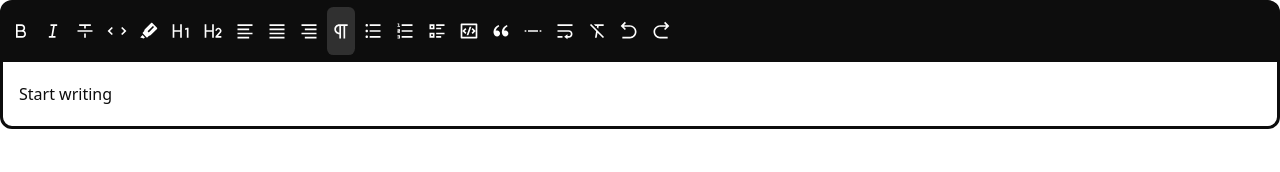
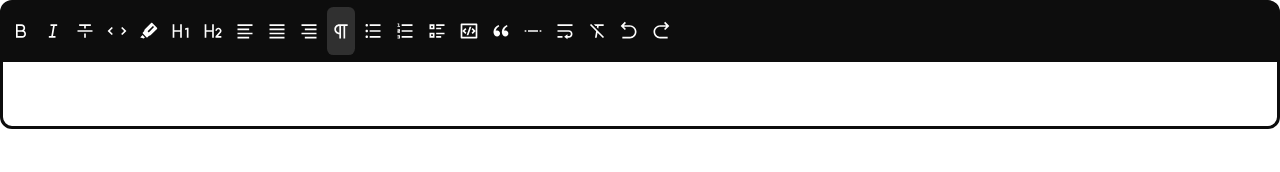
Before and after one commit to MohammedAlabd/social-network-nextjs, a Next.js app: page / in a window 1280 px wide. Shown: the top 172 px of the page. Built offline with nearby package versions, Linux system fonts and the light colour scheme.

Commit message:
fix(textEditor): review fix 1.working on the handleSubmit function 2.adding DOMPurify for the handleSubmit

```diff
--- a/package.json
+++ b/package.json
@@ -23,6 +23,8 @@
     "@types/react": "18.2.14",
     "@types/react-dom": "18.2.6",
     "autoprefixer": "10.4.14",
+    "dompurify": "^3.0.5",
+    "eslint": "8.44.0",
     "eslint-config-next": "13.4.7",
     "eslint-config-prettier": "^8.8.0",
     "eslint-plugin-prettier": "^4.2.1",
@@ -40,7 +42,9 @@
     "eslint-config-airbnb": "^19.0.4",
     "prettier-plugin-tailwindcss": "^0.3.0",
      "@playwright/test": "^1.35.1",
-    "typescript": "^5.0.4"
+    "typescript": "^5.0.4",
+    "@types/dompurify": "^3.0.2"
+
   }
 
   }
--- a/src/components/RichTextEditor.tsx
+++ b/src/components/RichTextEditor.tsx
@@ -7,7 +7,12 @@ import Highlight from '@tiptap/extension-highlight';
 import TextAlign from '@tiptap/extension-text-align';
 import MenuBar from './richTextEditor/MenuBar';
 
-const RichTextEditor: React.FC = () => {
+import DOMPurify from 'dompurify';
+
+type Props = {
+  handleSubmit: (content: string) => void
+  };
+const RichTextEditor: React.FC<Props> = ({handleSubmit}) => {
 
   const editor = useEditor({
     extensions: [
@@ -21,11 +26,13 @@ const RichTextEditor: React.FC = () => {
       TaskItem,
       Highlight,
     ],
-    content: `Start writing`,
+    content: ``,
     // triggered on every change
  onUpdate: ({ editor }) => {
-  const json = editor.getJSON()
-  // send the content to an API here
+  const htmlContent = editor.getHTML()
+  const sanitizedContent = DOMPurify.sanitize(htmlContent);
+  handleSubmit(sanitizedContent)
+  console.log(sanitizedContent)
 }});
 
   return (
--- a/src/pages/index.tsx
+++ b/src/pages/index.tsx
@@ -1,8 +1,19 @@
+import {  useState } from 'react'
 
 import RichTextEditor from '../components/RichTextEditor'
+type Props = {
+    handleSubmit: (content: string) => void
+    };
+export default function Home<Props>() {
+    const [editorContent, setEditorContent ] = useState('');
 
-export default function Home() {
+    const handleSubmit = (htmlContent:string) => {
+        setEditorContent(htmlContent);
+        //console.log('Content submitted:', htmlContent);
+      }
+
+
     return (
-         <RichTextEditor />
+         <RichTextEditor handleSubmit={handleSubmit}/>
     )
 }
```
Also changed, not shown: 1 other file (tests, documents, lock files or other folders).
